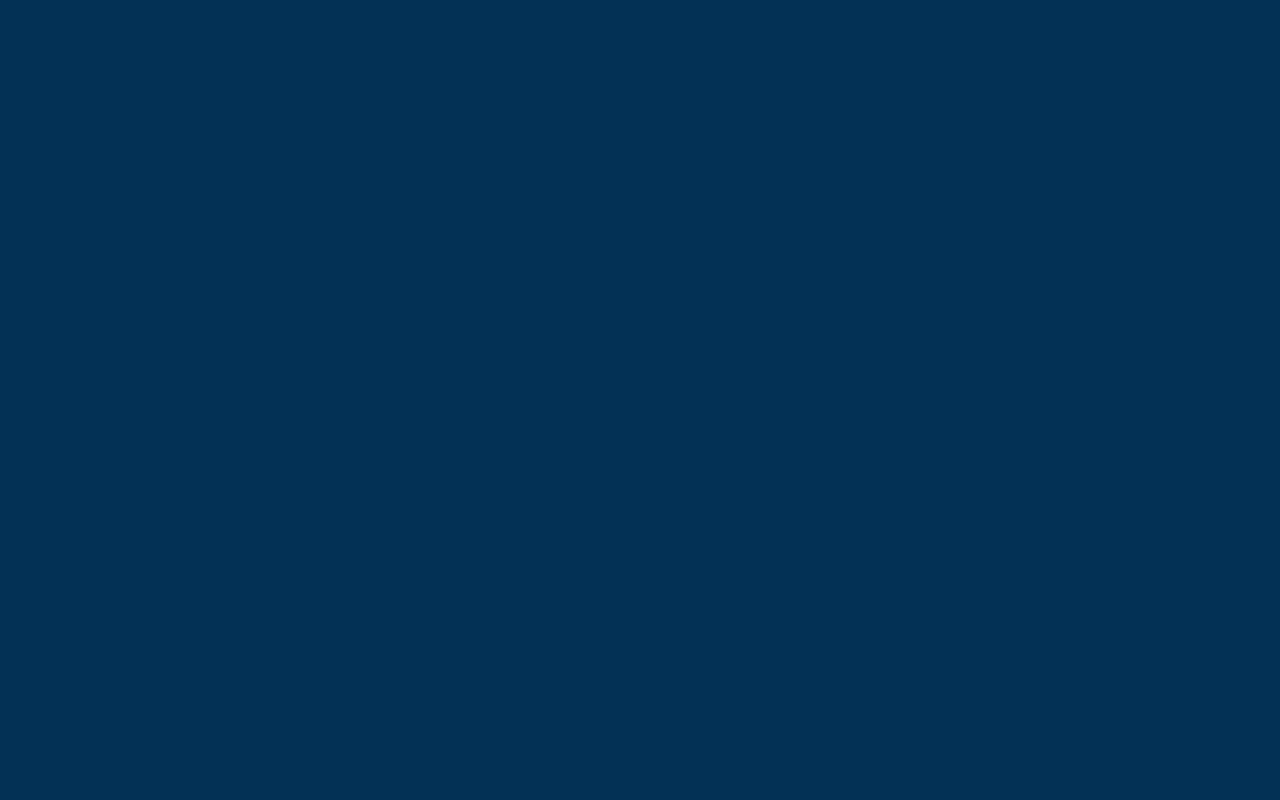
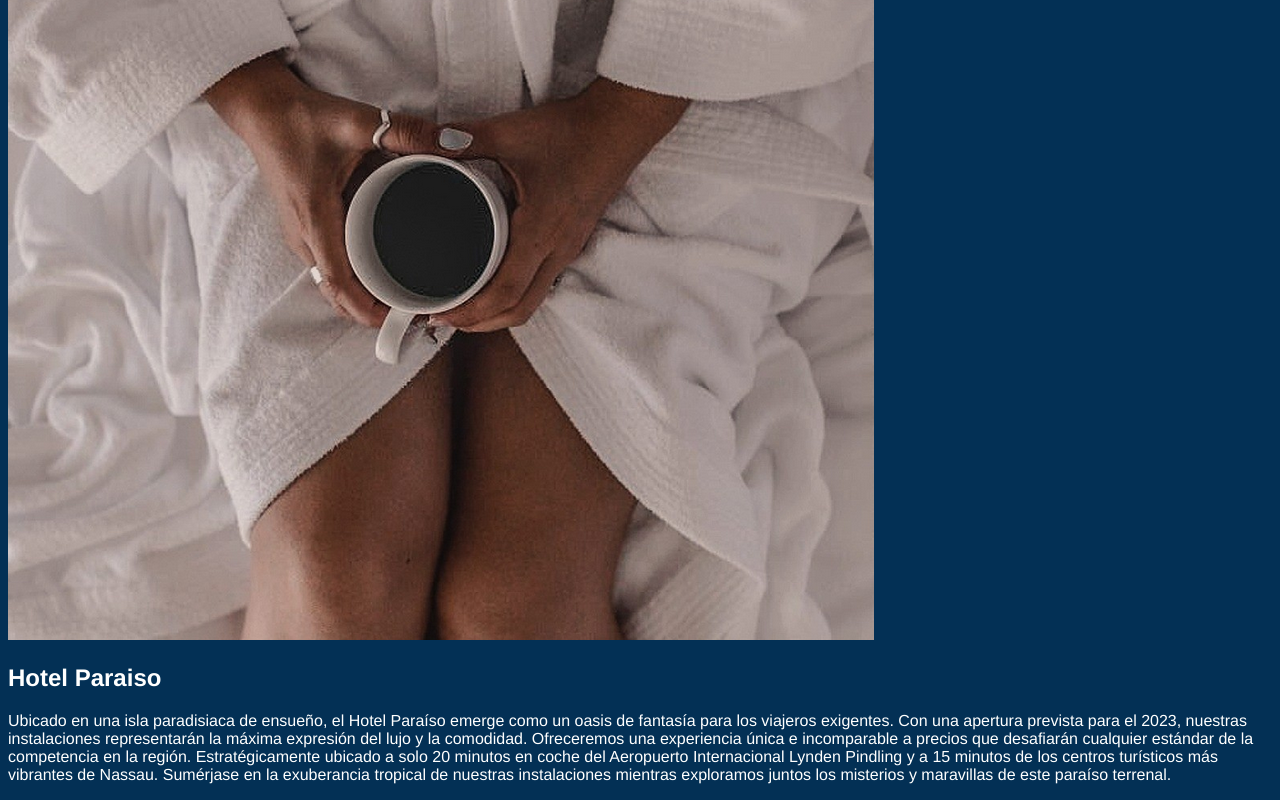
Before and after one commit to Martin-Cifre/HotelReact, a React (Vite) app: page / in a window 1280 px wide. Shown: the part 959-1759 px from the top of the page. Before the commit the page ends 800 px from the top, so only its background shows below. Built offline with nearby package versions, Linux system fonts and the light colour scheme.

Commit message:
armada la estructura y agregada la informacion de la seccion about

```diff
--- a/src/components/About/About.tsx
+++ b/src/components/About/About.tsx
@@ -1,7 +1,33 @@
 //import React from 'react';
+import { getImgUrl } from "../../utils.js";
+import styles from "./About.module.css";
 
 export const About = () => {
   return (
-    <div>About</div>
-  )
+    <section>
+      <div>
+        <img
+          className={styles.img}
+          src={getImgUrl("About/About.png")}
+          alt="About Hotel Paraiso"
+        />
+        <div>
+          <h2>Hotel Paraiso</h2>
+          <p>
+            Ubicado en una isla paradisiaca de ensueño, el Hotel Paraíso emerge
+            como un oasis de fantasía para los viajeros exigentes. Con una
+            apertura prevista para el 2023, nuestras instalaciones representarán
+            la máxima expresión del lujo y la comodidad. Ofreceremos una
+            experiencia única e incomparable a precios que desafiarán cualquier
+            estándar de la competencia en la región. Estratégicamente ubicado a
+            solo 20 minutos en coche del Aeropuerto Internacional Lynden
+            Pindling y a 15 minutos de los centros turísticos más vibrantes de
+            Nassau. Sumérjase en la exuberancia tropical de nuestras
+            instalaciones mientras exploramos juntos los misterios y maravillas
+            de este paraíso terrenal.
+          </p>
+        </div>
+      </div>
+    </section>
+  );
 }
```
Also changed, not shown: public/assets/About/About.png (added).
